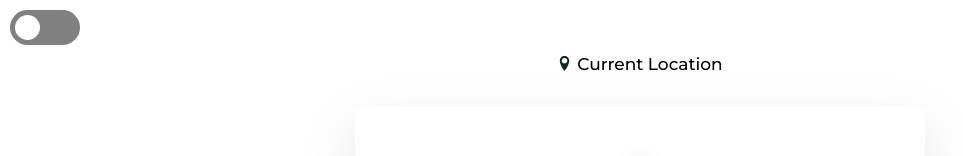
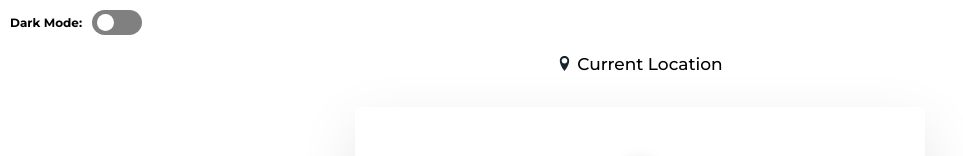
Before and after one commit to fidalgodev/weather-app, a website built with webpack: page src/index.html in a window 1280 px wide. Shown: the top 156 px of the page, without its empty margins (0-963 px from the left). Built offline with nearby package versions, Linux system fonts and the light colour scheme; no server answers.

Commit message:
fixed darkmode spam on switch bug, added label to switcher

```diff
--- a/src/css/_dark.scss
+++ b/src/css/_dark.scss
@@ -84,6 +84,20 @@
 }
 
 // TOGGLER //
+.darkmode {
+  position: absolute;
+  top: 1rem;
+  left: 1rem;
+  display: flex;
+  align-items: center;
+
+  &__text {
+    margin-right: 1rem;
+    font-weight: 700;
+    font-size: 1.2rem;
+  }
+}
+
 input[type='checkbox'] {
   height: 0;
   width: 0;
@@ -91,13 +105,11 @@ input[type='checkbox'] {
 }
 
 label {
-  position: absolute;
-  top: 1rem;
-  left: 1rem;
+  position: relative;
   cursor: pointer;
   text-indent: -9999px;
-  width: 70px;
-  height: 35px;
+  width: 50px;
+  height: 25px;
   background: grey;
   display: block;
   border-radius: 100px;
@@ -108,18 +120,18 @@ label {
   }
 
   @media only screen and (max-width: $bp-smallest) {
-    width: 25px;
-    height: 15px;
+    width: 30px;
+    height: 18px;
   }
 }
 
 label:after {
   content: '';
   position: absolute;
-  top: 5px;
+  top: 4px;
   left: 5px;
-  width: 25px;
-  height: 25px;
+  width: 17px;
+  height: 17px;
   background: #fff;
   border-radius: 90px;
   transition: all 0.2s;
@@ -132,10 +144,10 @@ label:after {
   }
 
   @media only screen and (max-width: $bp-smallest) {
-    top: 3px;
+    top: 4px;
     left: 3px;
-    width: 9px;
-    height: 9px;
+    width: 10px;
+    height: 10px;
   }
 }
 
@@ -153,13 +165,13 @@ input:checked + label:after {
 }
 
 label:active:after {
-  width: 65px;
+  width: 40px;
 
   @media only screen and (max-width: $bp-medium) {
     width: 35px;
   }
 
   @media only screen and (max-width: $bp-smallest) {
-    width: 15px;
+    width: 20px;
   }
 }
--- a/src/js/Views/homeView.js
+++ b/src/js/Views/homeView.js
@@ -3,7 +3,10 @@ import { elements } from './base';
 // Render Initial view
 export const renderHome = () => {
   const markup = `
+    <div class="darkmode">
+    <span class="darkmode__text">Dark Mode:</span>
     <input name= "checkbox" type="checkbox" id="switch" class="switch" /><label for="switch">Toggle</label>
+    </div>
     <div class="current noselect">
       <div class="title animated fadeIn">
         <svg class="title__icon">
--- a/src/js/app.js
+++ b/src/js/app.js
@@ -24,7 +24,7 @@ const state = {};
 
 // --- CONTROLLERS ---
 
-// - DARK MODE -
+// - DARK MODE CONTROLLER -
 const darkmodeController = () => {
   const checkbox = document.querySelector('input[name=checkbox]');
   if (state.darkMode.dark === 0) {
@@ -34,17 +34,6 @@ const darkmodeController = () => {
     base.elements.body.classList.add('dark');
     checkbox.checked = true;
   }
-  checkbox.addEventListener('change', function() {
-    if (this.checked) {
-      state.darkMode.dark = 1;
-      state.darkMode.saveLocal();
-      darkmodeController();
-    } else {
-      state.darkMode.dark = 0;
-      state.darkMode.saveLocal();
-      darkmodeController();
-    }
-  });
 };
 
 // - CURRENT LOCATION CONTROLLER -
@@ -214,6 +203,19 @@ base.elements.container.addEventListener('click', e => {
   const currentCard = e.target.closest('.main__weather');
   const removeBtn = e.target.closest('.remove');
   const removeBtnAll = e.target.closest('.remove__all');
+  const checkbox = e.target.closest('input[name=checkbox]');
+
+  if (checkbox) {
+    if (checkbox.checked) {
+      state.darkMode.dark = 1;
+      state.darkMode.saveLocal();
+      base.elements.body.classList.add('dark');
+    } else {
+      state.darkMode.dark = 0;
+      state.darkMode.saveLocal();
+      base.elements.body.classList.remove('dark');
+    }
+  }
 
   // if remove clicked
   if (removeBtnAll) {
@@ -285,7 +287,7 @@ window.addEventListener('load', () => {
   base.clearUI();
   homeView.renderHome();
 
-  // Dark mode switch
+  // - DARK MODE -
   state.darkMode = new DarkMode();
   state.darkMode.readLocal();
   darkmodeController();
```
